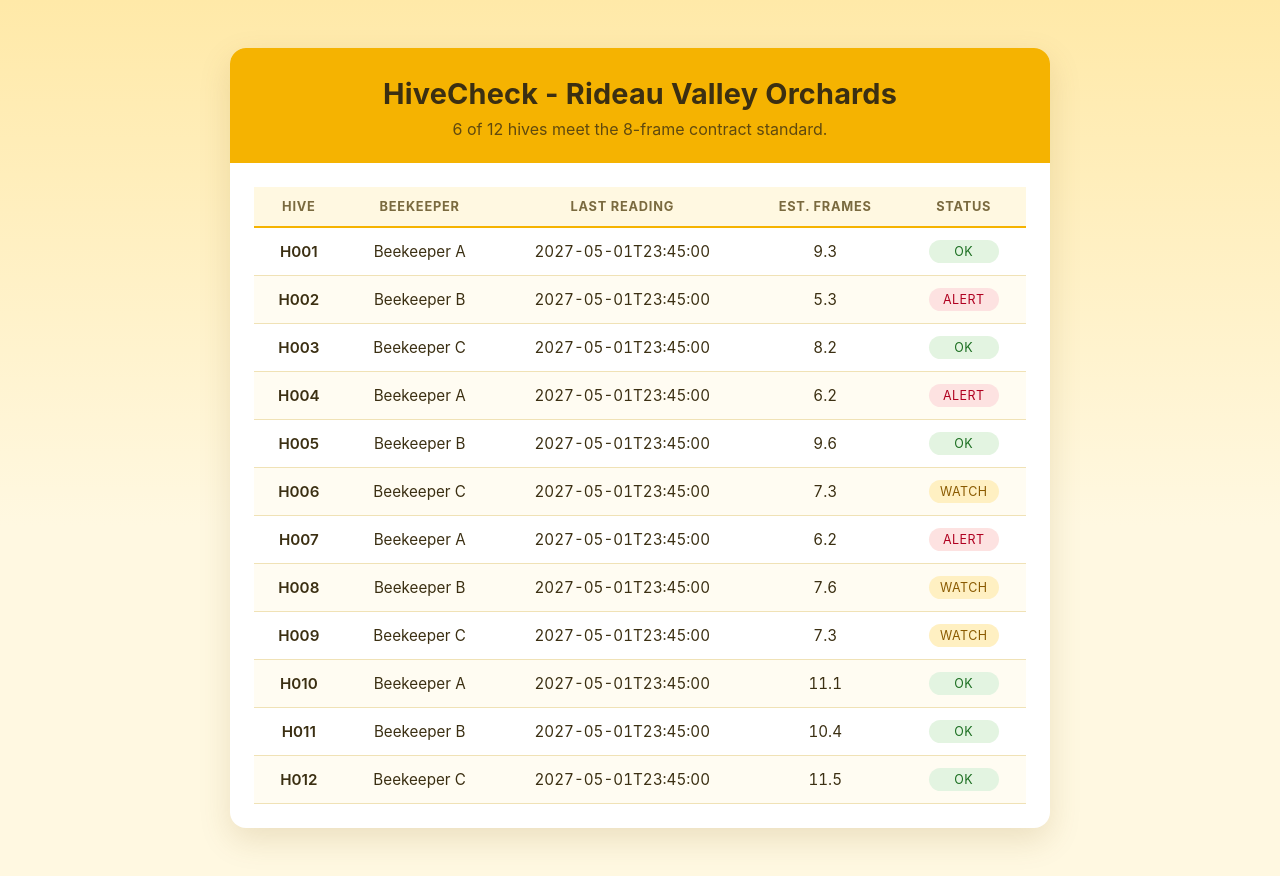
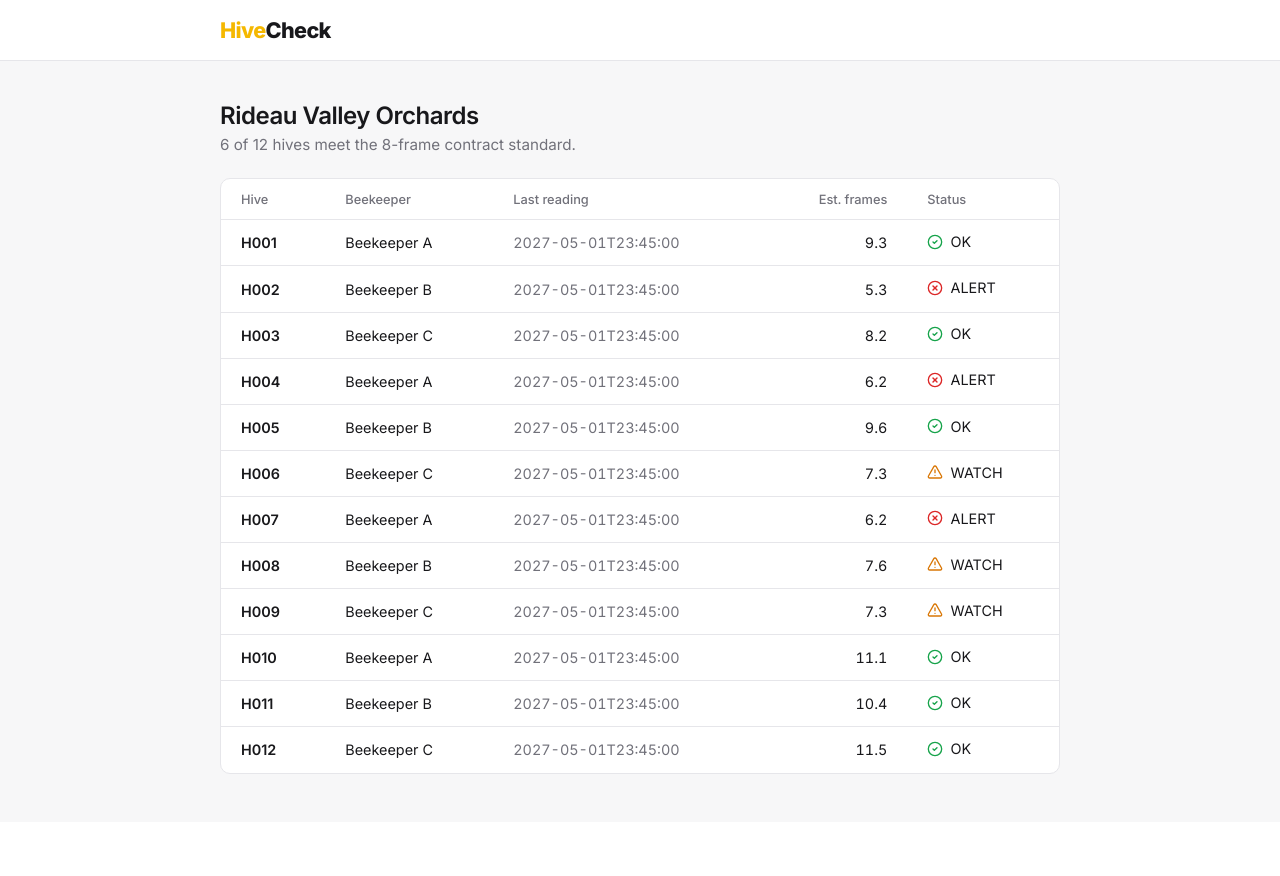
Before and after one commit to owenritchie/SEG4105_Lab8, a Flask app: page / in a window 1280 px wide. After the commit the page ends 774 px from the top, so only its background shows below. Run offline with Flask 3, Linux system fonts and the light colour scheme.

Commit message:
UI: cleaner dashboard layout with Lucide status icons; add run instructions to README

```diff
--- a/src/ui/templates/dashboard.html
+++ b/src/ui/templates/dashboard.html
@@ -4,93 +4,96 @@
   <meta charset="utf-8">
   <meta name="viewport" content="width=device-width, initial-scale=1">
   <title>HiveCheck Dashboard</title>
+  <link rel="preconnect" href="https://fonts.googleapis.com">
+  <link rel="preconnect" href="https://fonts.gstatic.com" crossorigin>
+  <link href="https://fonts.googleapis.com/css2?family=Inter:wght@400;500;600;800&display=swap" rel="stylesheet">
   <style>
     :root {
-      --honey: #f5b301;
-      --honey-dark: #c98f00;
-      --cream: #fff8e1;
-      --ink: #3b2f12;
-      --muted: #7a6a3f;
-      --line: #f0e2b6;
+      --bg: #f7f7f8;
+      --border: #e6e6ea;
+      --text: #18181b;
+      --muted: #71717a;
+      --yellow: #f5b800;
     }
     * { box-sizing: border-box; }
     body {
       margin: 0;
-      min-height: 100vh;
-      display: flex;
-      justify-content: center;
-      align-items: flex-start;
-      padding: 3rem 1rem;
-      font-family: -apple-system, "Segoe UI", Helvetica, Arial, sans-serif;
-      color: var(--ink);
-      background: linear-gradient(180deg, #ffe9a8 0%, var(--cream) 60%);
+      font-family: "Inter", -apple-system, "Segoe UI", Helvetica, Arial, sans-serif;
+      color: var(--text);
+      background: var(--bg);
+      -webkit-font-smoothing: antialiased;
     }
+    .topbar { background: #fff; border-bottom: 1px solid var(--border); }
+    .topbar .inner, .container { max-width: 880px; margin: 0 auto; padding: 0 1.25rem; }
+    .topbar .inner { height: 60px; display: flex; align-items: center; }
+    .logo { font-size: 1.35rem; font-weight: 800; letter-spacing: -0.03em; }
+    .logo .hive { color: var(--yellow); }
+    .logo .check { color: var(--text); }
+    .container { padding-top: 2.5rem; padding-bottom: 3rem; }
+    h1 { margin: 0 0 0.3rem; font-size: 1.5rem; font-weight: 600; letter-spacing: -0.02em; }
+    .summary { margin: 0 0 1.5rem; color: var(--muted); font-size: 0.95rem; }
     .card {
-      width: 100%;
-      max-width: 820px;
       background: #fff;
-      border-radius: 16px;
-      box-shadow: 0 12px 32px rgba(120, 85, 0, 0.15);
-      overflow: hidden;
-      text-align: center;
+      border: 1px solid var(--border);
+      border-radius: 10px;
+      overflow-x: auto;
     }
-    header {
-      background: var(--honey);
-      padding: 1.75rem 1.5rem 1.5rem;
+    table { width: 100%; border-collapse: collapse; font-size: 0.9rem; }
+    th, td { padding: 0.8rem 1.25rem; text-align: left; white-space: nowrap; }
+    th {
+      font-size: 0.8rem;
+      font-weight: 500;
+      color: var(--muted);
+      border-bottom: 1px solid var(--border);
     }
-    h1 { margin: 0; font-size: 1.8rem; letter-spacing: 0.2px; }
-    .summary { margin: 0.5rem 0 0; color: var(--ink); opacity: 0.8; }
-    .table-wrap { padding: 1.5rem; overflow-x: auto; }
-    table { width: 100%; border-collapse: collapse; font-size: 0.95rem; }
-    th, td { padding: 0.75rem 1rem; text-align: center; }
-    th {
-      background: var(--cream);
-      color: var(--muted);
-      font-size: 0.8rem;
-      text-transform: uppercase;
-      letter-spacing: 0.06em;
-      border-bottom: 2px solid var(--honey);
-    }
-    td { border-bottom: 1px solid var(--line); }
-    tbody tr:nth-child(even) { background: #fffcf2; }
-    tbody tr:hover { background: #fff3c4; }
+    td { border-bottom: 1px solid var(--border); }
+    tbody tr:last-child td { border-bottom: none; }
     td.hive { font-weight: 600; }
-    td.num { font-variant-numeric: tabular-nums; }
-    .badge {
-      display: inline-block;
-      min-width: 70px;
-      padding: 0.25rem 0.6rem;
-      border-radius: 999px;
-      font-size: 0.78rem;
-      font-weight: 400;
-      letter-spacing: 0.04em;
-    }
-    .OK { background: #e3f4e1; color: #1b6e20; }
-    .WATCH { background: #fff0c2; color: #8a5a00; }
-    .ALERT { background: #fde2e1; color: #b00020; }
+    td.time { color: var(--muted); font-variant-numeric: tabular-nums; }
+    td.num, th.num { text-align: right; font-variant-numeric: tabular-nums; }
+    .status { display: inline-flex; align-items: center; gap: 0.45rem; }
+    .status svg { width: 16px; height: 16px; flex-shrink: 0; }
+    .status.OK svg { color: #16a34a; }
+    .status.WATCH svg { color: #d97706; }
+    .status.ALERT svg { color: #dc2626; }
   </style>
 </head>
 <body>
-  <div class="card">
-    <header>
-      <h1>HiveCheck - Rideau Valley Orchards</h1>
-      <p class="summary">{{ passing }} of {{ hives|length }} hives meet the 8-frame contract standard.</p>
-    </header>
-    <div class="table-wrap">
+  {# Lucide icons (circle-check, triangle-alert, circle-x), inlined #}
+  {% macro icon(status) -%}
+  <svg xmlns="http://www.w3.org/2000/svg" viewBox="0 0 24 24" fill="none" stroke="currentColor" stroke-width="2" stroke-linecap="round" stroke-linejoin="round" aria-hidden="true">
+    {%- if status == "OK" -%}<circle cx="12" cy="12" r="10"/><path d="m9 12 2 2 4-4"/>
+    {%- elif status == "WATCH" -%}<path d="m21.73 18-8-14a2 2 0 0 0-3.48 0l-8 14A2 2 0 0 0 4 21h16a2 2 0 0 0 1.73-3"/><path d="M12 9v4"/><path d="M12 17h.01"/>
+    {%- else -%}<circle cx="12" cy="12" r="10"/><path d="m15 9-6 6"/><path d="m9 9 6 6"/>
+    {%- endif -%}
+  </svg>
+  {%- endmacro %}
+  <div class="topbar">
+    <div class="inner">
+      <span class="logo"><span class="hive">Hive</span><span class="check">Check</span></span>
+    </div>
+  </div>
+  <main class="container">
+    <h1>Rideau Valley Orchards</h1>
+    <p class="summary">{{ passing }} of {{ hives|length }} hives meet the 8-frame contract standard.</p>
+    <div class="card">
       <table>
         <thead>
-          <tr><th>Hive</th><th>Beekeeper</th><th>Last reading</th><th>Est. frames</th><th>Status</th></tr>
+          <tr><th>Hive</th><th>Beekeeper</th><th>Last reading</th><th class="num">Est. frames</th><th>Status</th></tr>
         </thead>
         <tbody>
           {% for h in hives %}
           <tr>
-            <td class="hive">{{ h.hive_id }}</td><td>{{ h.beekeeper }}</td><td class="num">{{ h.taken_at }}</td>
-            <td class="num">{{ h.frames }}</td><td><span class="badge {{ h.status }}">{{ h.status }}</span></td>
+            <td class="hive">{{ h.hive_id }}</td>
+            <td>{{ h.beekeeper }}</td>
+            <td class="time">{{ h.taken_at }}</td>
+            <td class="num">{{ h.frames }}</td>
+            <td><span class="status {{ h.status }}">{{ icon(h.status) }}{{ h.status }}</span></td>
           </tr>
           {% endfor %}
         </tbody>
       </table>
     </div>
-  </div>
+  </main>
 </body>
 </html>
```
Also changed, not shown: README.md.
